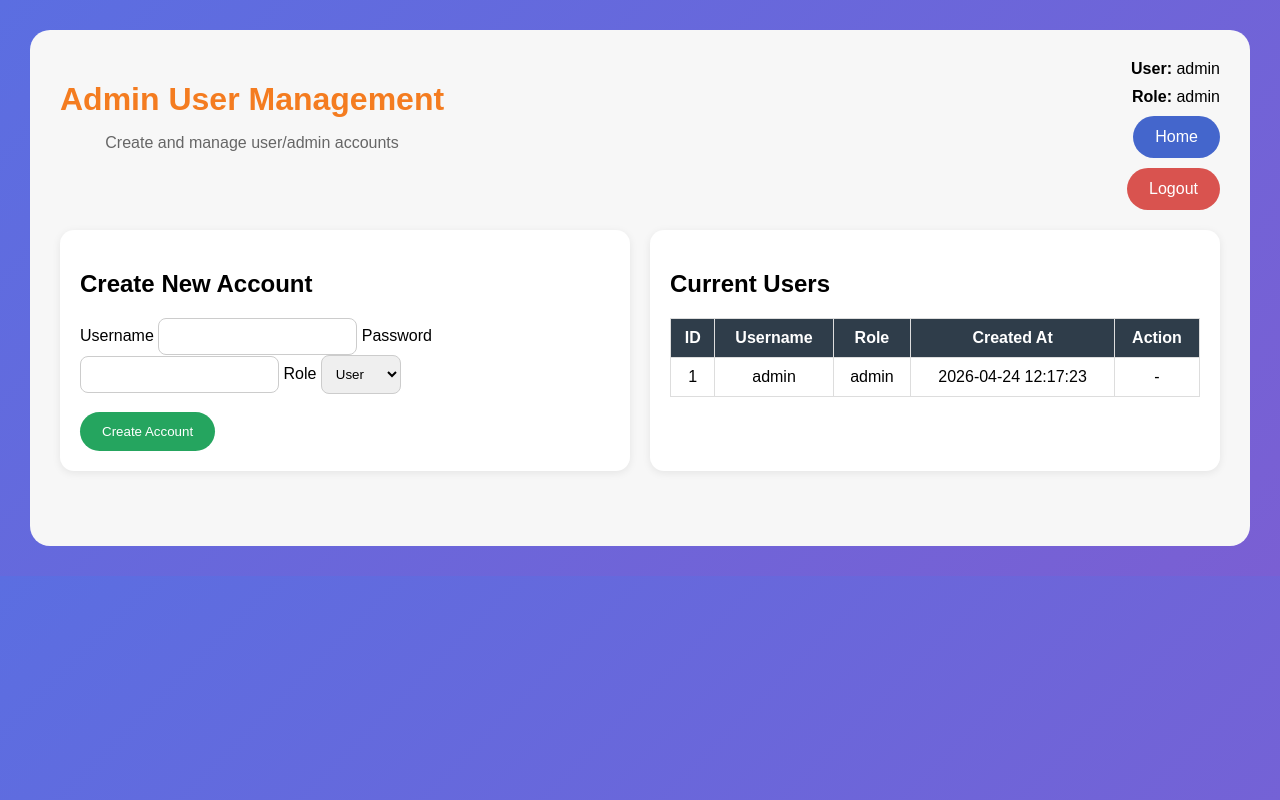
After one commit to manasimcpi-bit/Phishing-Email-Detection, a Flask app: page /admin/users in a window 1280 px wide. The commit adds this page. Run offline with Flask 3, Linux system fonts and the light colour scheme; a user stored in the database is signed in; data comes from the database, SQL or seed files in the repository; both versions use the stored data as it was after the commit; parts of the project's set-up code (start-up, migrations or seed data) failed here and were passed over.

Commit message:
Added Week 7 BERT UI output and user admin accounts

```diff
--- a/app/app.py
+++ b/app/app.py
@@ -1,7 +1,12 @@
-from flask import Flask, render_template, request
+from flask import Flask, render_template, request, redirect, url_for, session, flash
 import pandas as pd
 import joblib
 import os
+import sqlite3
+from functools import wraps
+from werkzeug.security import generate_password_hash, check_password_hash
+from sklearn.metrics import confusion_matrix
+
 from utils import (
     prepare_uploaded_dataframe,
     get_risk_level,
@@ -10,38 +15,140 @@ from utils import (
     save_risk_pie_chart,
     save_confusion_heatmap
 )
-from sklearn.metrics import confusion_matrix
 
 app = Flask(__name__)
+app.secret_key = "change_this_to_a_secure_secret_key"
 
-# folders
-OUTPUT_DIR = os.path.join("app", "static", "outputs")
+BASE_DIR = os.path.dirname(os.path.abspath(__file__))
+MODELS_DIR = os.path.join(BASE_DIR, "models")
+OUTPUT_DIR = os.path.join(BASE_DIR, "static", "outputs")
+DB_PATH = os.path.join(BASE_DIR, "users.db")
+
 os.makedirs(OUTPUT_DIR, exist_ok=True)
 
-# load models
-lr_model = joblib.load("app/models/logistic_model.pkl")
-rf_model = joblib.load("app/models/random_forest.pkl")
-svm_model = joblib.load("app/models/svm_model.pkl")
-tfidf = joblib.load("app/models/tfidf_vectorizer.pkl")
+# -----------------------------
+# Database functions
+# -----------------------------
+def get_db_connection():
+    conn = sqlite3.connect(DB_PATH)
+    conn.row_factory = sqlite3.Row
+    return conn
 
-# optional BERT
+def init_db():
+    conn = get_db_connection()
+    conn.execute("""
+        CREATE TABLE IF NOT EXISTS users (
+            id INTEGER PRIMARY KEY AUTOINCREMENT,
+            username TEXT UNIQUE NOT NULL,
+            password_hash TEXT NOT NULL,
+            role TEXT NOT NULL CHECK(role IN ('admin', 'user')),
+            created_at TIMESTAMP DEFAULT CURRENT_TIMESTAMP
+        )
+    """)
+    conn.commit()
+
+    # default admin
+    existing_admin = conn.execute("SELECT * FROM users WHERE username = ?", ("admin",)).fetchone()
+    if existing_admin is None:
+        conn.execute(
+            "INSERT INTO users (username, password_hash, role) VALUES (?, ?, ?)",
+            ("admin", generate_password_hash("Admin@123"), "admin")
+        )
+        conn.commit()
+
+    conn.close()
+
+def get_current_user():
+    if "user_id" not in session:
+        return None
+    conn = get_db_connection()
+    user = conn.execute("SELECT * FROM users WHERE id = ?", (session["user_id"],)).fetchone()
+    conn.close()
+    return user
+
+# -----------------------------
+# Decorators
+# -----------------------------
+def login_required(f):
+    @wraps(f)
+    def decorated_function(*args, **kwargs):
+        if "user_id" not in session:
+            return redirect(url_for("login"))
+        return f(*args, **kwargs)
+    return decorated_function
+
+def admin_required(f):
+    @wraps(f)
+    def decorated_function(*args, **kwargs):
+        user = get_current_user()
+        if user is None or user["role"] != "admin":
+            flash("Admin access required.")
+            return redirect(url_for("home"))
+        return f(*args, **kwargs)
+    return decorated_function
+
+# -----------------------------
+# Load models
+# -----------------------------
+lr_model = joblib.load(os.path.join(MODELS_DIR, "logistic_model.pkl"))
+rf_model = joblib.load(os.path.join(MODELS_DIR, "random_forest.pkl"))
+svm_model = joblib.load(os.path.join(MODELS_DIR, "svm_model.pkl"))
+tfidf = joblib.load(os.path.join(MODELS_DIR, "tfidf_vectorizer.pkl"))
 bert_available = False
 bert_predictor = None
+
 try:
     from bert_utils import BertPredictor
-    bert_predictor = BertPredictor("app/models/bert_model")
-    bert_available = True
-except Exception:
+    bert_path = os.path.join(MODELS_DIR, "bert_model")
+
+    if os.path.exists(bert_path):
+        bert_predictor = BertPredictor(bert_path)
+        bert_available = True
+        print("BERT loaded successfully.")
+    else:
+        print("BERT folder not found:", bert_path)
+
+except Exception as e:
+    print("BERT loading failed:", e)
     bert_available = False
 
+# -----------------------------
+# Auth routes
+# -----------------------------
+@app.route("/login", methods=["GET", "POST"])
+def login():
+    if request.method == "POST":
+        username = request.form.get("username", "").strip()
+        password = request.form.get("password", "").strip()
+
+        conn = get_db_connection()
+        user = conn.execute("SELECT * FROM users WHERE username = ?", (username,)).fetchone()
+        conn.close()
+
+        if user and check_password_hash(user["password_hash"], password):
+            session["user_id"] = user["id"]
+            session["username"] = user["username"]
+            session["role"] = user["role"]
+            flash("Login successful.")
+            return redirect(url_for("home"))
+        else:
+            flash("Invalid username or password.")
+
+    return render_template("login.html")
+
+@app.route("/logout")
+def logout():
+    session.clear()
+    flash("Logged out successfully.")
+    return redirect(url_for("login"))
+
+# -----------------------------
+# Main app routes
+# -----------------------------
 @app.route("/")
+@login_required
 def home():
-    model_status = {
-        "Logistic Regression": "Ready",
-        "Random Forest": "Ready",
-        "SVM": "Ready",
-        "BERT": "Ready" if bert_available else "Optional / Not Loaded"
-    }
+    current_user = get_current_user()
 
     performance = {
         "Logistic Regression": {"accuracy": 0.98, "precision": 0.98, "recall": 0.98},
@@ -50,22 +157,33 @@ def home():
         "BERT": {"accuracy": 0.95, "precision": 0.95, "recall": 0.95} if bert_available else None
     }
 
+    model_status = {
+        "Logistic Regression": "Ready",
+        "Random Forest": "Ready",
+        "SVM": "Ready",
+        "BERT": "Ready" if bert_available else "Not Loaded"
+    }
+
     return render_template(
         "index.html",
+        current_user=current_user,
+        performance=performance,
         model_status=model_status,
-        performance=performance,
         bert_available=bert_available
     )
 
 @app.route("/predict", methods=["POST"])
+@login_required
 def predict():
     if "file" not in request.files:
-        return "No file uploaded"
+        flash("No file uploaded.")
+        return redirect(url_for("home"))
 
     file = request.files["file"]
 
     if file.filename == "":
-        return "No file selected"
+        flash("No file selected.")
+        return redirect(url_for("home"))
 
     df = pd.read_csv(file)
     df, text_col = prepare_uploaded_dataframe(df)
@@ -73,7 +191,7 @@ def predict():
     X = df["clean_text"]
     X_tfidf = tfidf.transform(X)
 
-    # predictions
+    # classical models
     lr_preds = lr_model.predict(X_tfidf)
     rf_preds = rf_model.predict(X_tfidf)
     svm_preds = svm_model.predict(X_tfidf)
@@ -81,54 +199,76 @@ def predict():
     lr_probs = lr_model.predict_proba(X_tfidf)[:, 1] if hasattr(lr_model, "predict_proba") else [0.5] * len(df)
     rf_probs = rf_model.predict_proba(X_tfidf)[:, 1] if hasattr(rf_model, "predict_proba") else [0.5] * len(df)
 
-    # optional bert
+    # BERT
     bert_preds = None
     bert_probs = None
+    runtime_bert_available = False
+
     if bert_available:
         try:
-            bert_preds, bert_probs = bert_predictor.predict_batch(X.tolist()[:300])
+            bert_preds, bert_probs = bert_predictor.predict_batch(X.tolist())
+            if len(bert_preds) == len(df):
+                runtime_bert_available = True
         except Exception:
-            bert_preds, bert_probs = None, None
+            runtime_bert_available = False
 
-    # ensemble logic
+    # ensemble + risk
     ensemble_preds = []
-    ensemble_probs = []
     risk_levels = []
 
     for i in range(len(df)):
         preds_list = [int(lr_preds[i]), int(rf_preds[i]), int(svm_preds[i])]
+
+        if runtime_bert_available:
+            preds_list.append(int(bert_preds[i]))
+
         attack_votes = sum(preds_list)
+        vote_threshold = 3 if runtime_bert_available else 2
+        ensemble_pred = 1 if attack_votes >= vote_threshold else 0
+        ensemble_preds.append(ensemble_pred)
 
-        ensemble_pred = 1 if attack_votes >= 2 else 0
-        avg_prob = (float(lr_probs[i]) + float(rf_probs[i])) / 2
+        avg_probs = [float(lr_probs[i]), float(rf_probs[i])]
+        if runtime_bert_available:
+            avg_probs.append(float(bert_probs[i]))
 
-        ensemble_preds.append(ensemble_pred)
-        ensemble_probs.append(avg_prob)
+        avg_prob = sum(avg_probs) / len(avg_probs)
         risk_levels.append(get_risk_level(avg_prob))
 
+    # dataframe output
     df["LR Prediction"] = ["Attack" if x == 1 else "Normal" for x in lr_preds]
     df["LR Probability"] = [round(float(x), 3) for x in lr_probs]
     df["RF Prediction"] = ["Attack" if x == 1 else "Normal" for x in rf_preds]
     df["RF Probability"] = [round(float(x), 3) for x in rf_probs]
     df["SVM Prediction"] = ["Attack" if x == 1 else "Normal" for x in svm_preds]
+
+    if runtime_bert_available:
+        df["BERT Prediction"] = ["Attack" if x == 1 else "Normal" for x in bert_preds]
+        df["BERT Probability"] = [round(float(x), 3) for x in bert_probs]
+
     df["Ensemble"] = ["Attack" if x == 1 else "Normal" for x in ensemble_preds]
     df["Risk Level"] = risk_levels
 
-    # counts
+    # summary counts
     lr_attacks = int(sum(lr_preds))
     rf_attacks = int(sum(rf_preds))
     svm_attacks = int(sum(svm_preds))
+    bert_attacks = int(sum(bert_preds)) if runtime_bert_available else None
     ensemble_attacks = int(sum(ensemble_preds))
     high_risk = int(sum(1 for x in risk_levels if x == "HIGH"))
 
-    # save charts
+    # charts
+    model_counts = {
+        "Logistic Regression": lr_attacks,
+        "Random Forest": rf_attacks,
+        "SVM": svm_attacks,
+        "Ensemble": ensemble_attacks
+    }
+
+    if runtime_bert_available:
+        model_counts["BERT"] = bert_attacks
+
     save_bar_chart(
-        {
-            "Logistic Regression": lr_attacks,
-            "Random Forest": rf_attacks,
-            "SVM": svm_attacks,
-            "Ensemble": ensemble_attacks
-        },
+        model_counts,
         os.path.join(OUTPUT_DIR, "attacks_by_model.png")
     )
 
@@ -143,7 +283,7 @@ def predict():
         os.path.join(OUTPUT_DIR, "risk_distribution.png")
     )
 
-    # optional confusion matrices if label column exists
+    # confusion matrices if true labels exist
     possible_label_cols = ["label", "target", "Label", "Attack", "class", "label_encoded"]
     true_label_col = None
     for col in possible_label_cols:
@@ -151,26 +291,32 @@ def predict():
             true_label_col = col
             break
 
+    show_confusion = False
     if true_label_col:
-        y_true = df[true_label_col].astype(int)
-        lr_cm = confusion_matrix(y_true, lr_preds)
-        rf_cm = confusion_matrix(y_true, rf_preds)
+        try:
+            y_true = df[true_label_col].astype(int)
 
-        save_confusion_heatmap(
-            lr_cm,
-            "Logistic Regression Confusion Matrix",
-            os.path.join(OUTPUT_DIR, "lr_confusion.png")
-        )
+            lr_cm = confusion_matrix(y_true, lr_preds)
+            rf_cm = confusion_matrix(y_true, rf_preds)
 
-        save_confusion_heatmap(
-            rf_cm,
-            "Random Forest Confusion Matrix",
-            os.path.join(OUTPUT_DIR, "rf_confusion.png")
-        )
+            save_confusion_heatmap(
+                lr_cm,
+                "Logistic Regression Confusion Matrix",
+                os.path.join(OUTPUT_DIR, "lr_confusion.png")
+            )
 
-    # first 50 rows for table
+            save_confusion_heatmap(
+                rf_cm,
+                "Random Forest Confusion Matrix",
+                os.path.join(OUTPUT_DIR, "rf_confusion.png")
+            )
+
+            show_confusion = True
+        except Exception:
+            show_confusion = False
+
     preview_df = df.head(50).copy()
-    preview_rows = preview_df.reset_index().rename(columns={"index": "Connection #"}).to_dict(orient="records")
+    preview_rows = preview_df.to_dict(orient="records")
 
     return render_template(
         "result.html",
@@ -178,12 +324,82 @@ def predict():
         lr_attacks=lr_attacks,
         rf_attacks=rf_attacks,
         svm_attacks=svm_attacks,
+        bert_attacks=bert_attacks,
         ensemble_attacks=ensemble_attacks,
         high_risk=high_risk,
         preview_rows=preview_rows,
-        show_confusion=(true_label_col is not None),
-        bert_available=bert_available
+        show_confusion=show_confusion,
+        bert_available=runtime_bert_available,
+        current_user=get_current_user()
     )
 
+# -----------------------------
+# Admin routes
+# -----------------------------
+@app.route("/admin/users", methods=["GET", "POST"])
+@login_required
+@admin_required
+def admin_users():
+    current_user = get_current_user()
+
+    if request.method == "POST":
+        username = request.form.get("username", "").strip()
+        password = request.form.get("password", "").strip()
+        role = request.form.get("role", "user").strip()
+
+        if not username or not password or role not in ["admin", "user"]:
+            flash("Please provide valid user details.")
+            return redirect(url_for("admin_users"))
+
+        conn = get_db_connection()
+        existing = conn.execute("SELECT * FROM users WHERE username = ?", (username,)).fetchone()
+
+        if existing:
+            conn.close()
+            flash("Username already exists.")
+            return redirect(url_for("admin_users"))
+
+        conn.execute(
+            "INSERT INTO users (username, password_hash, role) VALUES (?, ?, ?)",
+            (username, generate_password_hash(password), role)
+        )
+        conn.commit()
+        conn.close()
+
+        flash("User created successfully.")
+        return redirect(url_for("admin_users"))
+
+    conn = get_db_connection()
+    users = conn.execute("SELECT id, username, role, created_at FROM users ORDER BY id ASC").fetchall()
+    conn.close()
+
+    return render_template("admin_users.html", users=users, current_user=current_user)
+
+@app.route("/admin/delete-user/<int:user_id>", methods=["POST"])
+@login_required
+@admin_required
+def delete_user(user_id):
+    current_user = get_current_user()
+
+    conn = get_db_connection()
+    user = conn.execute("SELECT * FROM users WHERE id = ?", (user_id,)).fetchone()
+
+    if user:
+        if user["username"] == "admin":
+            flash("Default admin cannot be deleted.")
+        elif user["id"] == current_user["id"]:
+            flash("You cannot delete your own account while logged in.")
+        else:
+            conn.execute("DELETE FROM users WHERE id = ?", (user_id,))
+            conn.commit()
+            flash("User deleted successfully.")
+
+    conn.close()
+    return redirect(url_for("admin_users"))
+
+# -----------------------------
+# Start app
+# -----------------------------
 if __name__ == "__main__":
-    app.run(debug=True, port=8888)
+    init_db()
+    app.run(debug=True, port=8888, use_reloader=False)
--- a/app/static/css/style.css
+++ b/app/static/css/style.css
@@ -9,11 +9,20 @@ body {
 }
 
 .container {
-    max-width: 1100px;
+    max-width: 1180px;
     margin: auto;
     background: #f7f7f7;
     border-radius: 20px;
     padding: 30px;
+}
+
+.login-container {
+    max-width: 450px;
+    margin: 60px auto;
+    background: #f7f7f7;
+    border-radius: 20px;
+    padding: 30px;
+    box-shadow: 0 3px 10px rgba(0,0,0,0.15);
 }
 
 h1 {
@@ -26,6 +35,21 @@ h1 {
     text-align: center;
     color: #666;
     margin-bottom: 25px;
+}
+
+.topbar {
+    display: flex;
+    justify-content: space-between;
+    align-items: flex-start;
+    gap: 20px;
+    margin-bottom: 20px;
+}
+
+.user-panel {
+    display: flex;
+    flex-direction: column;
+    gap: 10px;
+    align-items: flex-end;
 }
 
 .grid {
@@ -52,6 +76,18 @@ h1 {
     margin-bottom: 25px;
 }
 
+.login-form {
+    display: flex;
+    flex-direction: column;
+    gap: 10px;
+}
+
+input, select {
+    padding: 10px;
+    border-radius: 8px;
+    border: 1px solid #ccc;
+}
+
 button, .btn {
     background: #25a55f;
     color: white;
@@ -61,15 +97,25 @@ button, .btn {
     cursor: pointer;
     text-decoration: none;
     display: inline-block;
+    text-align: center;
 }
 
 .btn.secondary {
     background: #4466cc;
 }
 
+.btn.danger {
+    background: #d9534f;
+}
+
+.small-btn {
+    padding: 8px 14px;
+    border-radius: 8px;
+}
+
 .stats-grid {
     display: grid;
-    grid-template-columns: repeat(4, 1fr);
+    grid-template-columns: repeat(5, 1fr);
     gap: 18px;
     margin-bottom: 25px;
 }
--- /dev/null
+++ b/app/templates/admin_users.html
@@ -0,0 +1,95 @@
+<!DOCTYPE html>
+<html lang="en">
+<head>
+    <meta charset="UTF-8">
+    <meta name="viewport" content="width=device-width, initial-scale=1.0">
+    <title>Admin Users</title>
+    <link rel="stylesheet" href="{{ url_for('static', filename='css/style.css') }}">
+</head>
+<body>
+    <div class="page-bg">
+        <div class="container">
+            <div class="topbar">
+                <div>
+                    <h1>Admin User Management</h1>
+                    <p class="subtitle">Create and manage user/admin accounts</p>
+                </div>
+                <div class="user-panel">
+                    <span><strong>User:</strong> {{ current_user["username"] }}</span>
+                    <span><strong>Role:</strong> {{ current_user["role"] }}</span>
+                    <a href="{{ url_for('home') }}" class="btn secondary">Home</a>
+                    <a href="{{ url_for('logout') }}" class="btn danger">Logout</a>
+                </div>
+            </div>
+
+            {% with messages = get_flashed_messages() %}
+              {% if messages %}
+                <div class="flash-box">
+                    {% for message in messages %}
+                        <div class="flash-message">{{ message }}</div>
+                    {% endfor %}
+                </div>
+              {% endif %}
+            {% endwith %}
+
+            <div class="grid">
+                <div class="card">
+                    <h2>Create New Account</h2>
+                    <form method="POST">
+                        <label>Username</label>
+                        <input type="text" name="username" required>
+
+                        <label>Password</label>
+                        <input type="password" name="password" required>
+
+                        <label>Role</label>
+                        <select name="role" required>
+                            <option value="user">User</option>
+                            <option value="admin">Admin</option>
+                        </select>
+
+                        <br><br>
+                        <button type="submit">Create Account</button>
+                    </form>
+                </div>
+
+                <div class="card">
+                    <h2>Current Users</h2>
+                    <div class="table-wrap">
+                        <table>
+                            <thead>
+                                <tr>
+                                    <th>ID</th>
+                                    <th>Username</th>
+                                    <th>Role</th>
+                                    <th>Created At</th>
+                                    <th>Action</th>
+                                </tr>
+                            </thead>
+                            <tbody>
+                                {% for user in users %}
+                                <tr>
+                                    <td>{{ user["id"] }}</td>
+                                    <td>{{ user["username"] }}</td>
+                                    <td>{{ user["role"] }}</td>
+                                    <td>{{ user["created_at"] }}</td>
+                                    <td>
+                                        {% if user["username"] != "admin" and user["id"] != current_user["id"] %}
+                                        <form action="{{ url_for('delete_user', user_id=user['id']) }}" method="POST" style="display:inline;">
+                                            <button type="submit" class="btn danger small-btn">Delete</button>
+                                        </form>
+                                        {% else %}
+                                            -
+                                        {% endif %}
+                                    </td>
+                                </tr>
+                                {% endfor %}
+                            </tbody>
+                        </table>
+                    </div>
+                </div>
+            </div>
+        </div>
+    </div>
+</body>
+</html>
```
Also changed, not shown: other parts of app/static/css/style.css (+46 -2 lines), app/bert_utils.py (+9 -6 lines), app/templates/index.html (+33 -9 lines), app/templates/login.html (added, +43 -0 lines), app/templates/result.html (+42 -4 lines), app/users.db (added).
